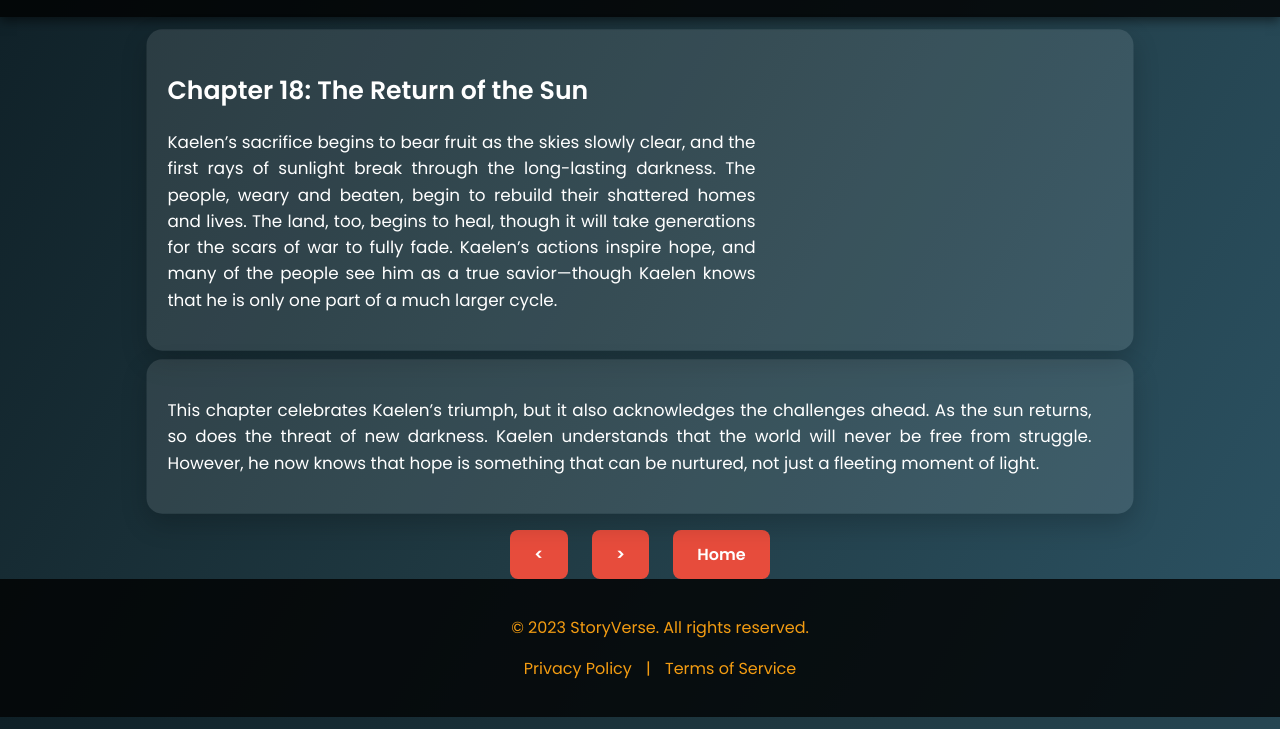
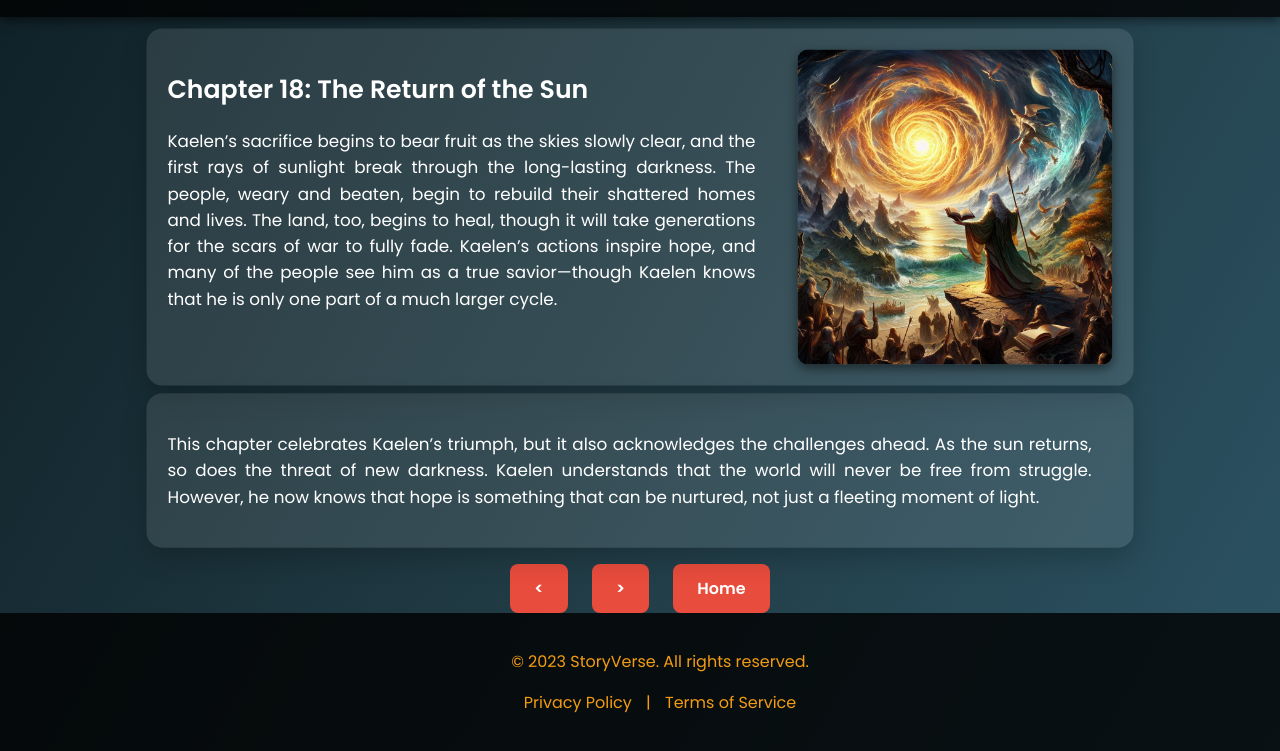
Before and after one commit to rohan-xtha/story, a plain HTML site: page chapter18.html in a window 1280 px wide. Shown: the part 71-822 px from the top of the page. Before the commit the page ends 800 px from the top, so only its background shows below. Drawn offline with Linux system fonts and the light colour scheme.

Commit message:
Update chapter18.html

```diff
--- a/chapter18.html
+++ b/chapter18.html
@@ -124,7 +124,7 @@
         <p>Kaelen’s sacrifice begins to bear fruit as the skies slowly clear, and the first rays of sunlight break through the long-lasting darkness. The people, weary and beaten, begin to rebuild their shattered homes and lives. The land, too, begins to heal, though it will take generations for the scars of war to fully fade. Kaelen’s actions inspire hope, and many of the people see him as a true savior—though Kaelen knows that he is only one part of a much larger cycle.
         </p>
     </div>
-    <img src=Chapter 18_ The Return of the Sun, Kaelen, the people rebuilding, the land healing, the sun breaking through the darkness.png" alt="" class="chapter-image">
+    <img src="Chapter 18_ The Return of the Sun, Kaelen, the people rebuilding, the land healing, the sun breaking through the darkness.png" alt="" class="chapter-image">
 </div>
 
 <div class="chapter-container">
```
